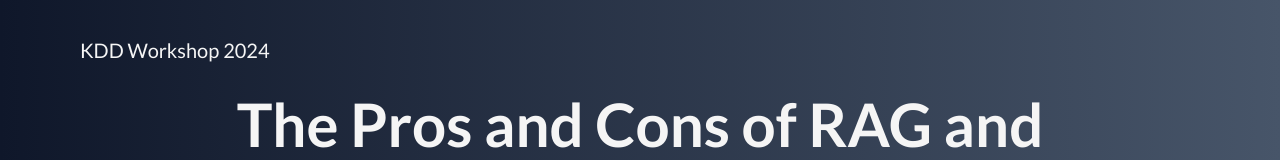
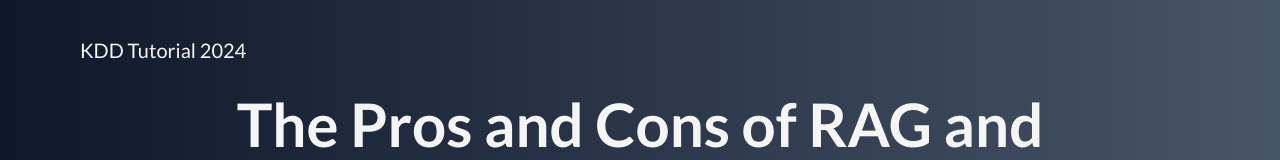
Before and after one commit to yfgit2012/kdd-tutorial-2024.github.io, a Next.js app: page / in a window 1280 px wide. Shown: the top 160 px of the page. Built offline with nearby package versions, Linux system fonts and the light colour scheme.

Commit message:
update 'workshop' to 'tutorial'

```diff
--- a/app/components/Navbar.tsx
+++ b/app/components/Navbar.tsx
@@ -36,7 +36,7 @@ const Navbar = () => {
           text-neutral-100
           "
           >
-            KDD Workshop 2024
+            KDD Tutorial 2024
           </div>
         </div>
       </div>
```
